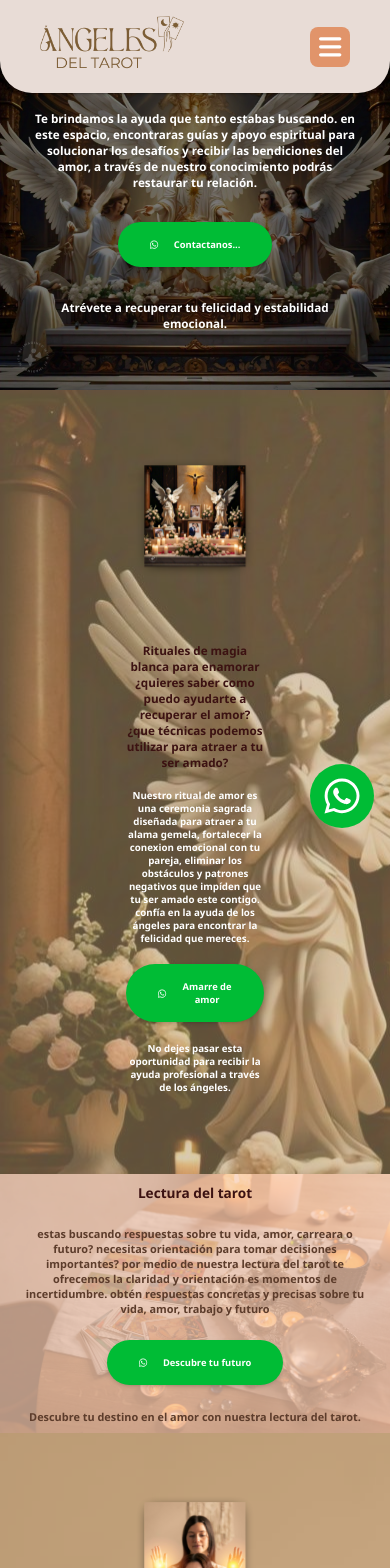
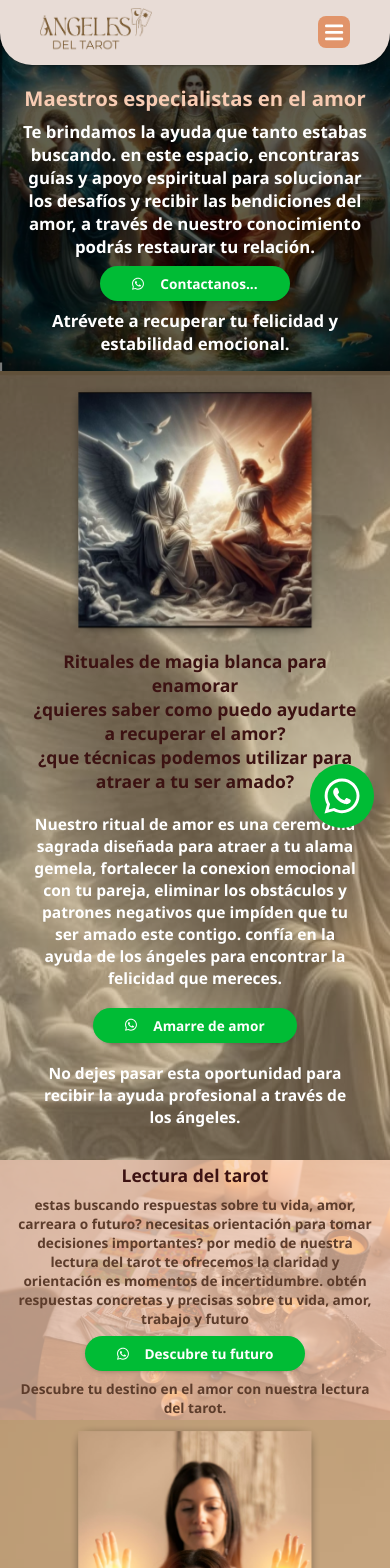
Before and after one commit to IsmaelBM-best/angeles_del_tarot, a Vue app: page / in a window 390 px wide. Shown: the top 1568 px of the page. Built offline with nearby package versions, Linux system fonts and the light colour scheme.

Commit message:
frontend mobile version angels

```diff
--- a/src/components/Main.vue
+++ b/src/components/Main.vue
@@ -51,7 +51,7 @@ export default {
     <div class="main_container" v-if="!show_component">
         <div class="main" id="main">
             <img src="../image/angeles_1.jpeg" alt="Meditación">
-            <div class="text_container">
+            <div class="text_container first_main">
               <div class="title">Maestros especialistas en el amor</div>
               <div class="text">Te brindamos la ayuda que tanto estabas buscando. en este espacio, encontraras guías y apoyo espiritual para solucionar los desafíos y recibir las bendiciones del amor, a través de nuestro conocimiento podrás restaurar tu relación.</div>
               <a href="https://wa.me/3015795111" class="button_appointment" target="_blank">
--- a/src/sass/header.scss
+++ b/src/sass/header.scss
@@ -145,3 +145,40 @@
         top: 6rem;
     }
 }
+
+@media (max-width: 900px) {
+    .header_container .options_button {
+        @include flex-center;
+    }
+    .header_container .options_header {
+        display: none;
+    }
+    .header_container img {
+        width: 9rem;
+    }
+    .options_deploy {
+        top: 6rem;
+    }
+}
+
+@media (max-width: 550px) {
+    .header_container {
+        padding: 0.5rem 2.5rem;
+    }
+    .header_container .options_button {
+        width: 2rem;
+        height: 2rem;
+        svg {
+            font-size: 1.3rem;
+        }
+    }
+    .header_container .options_header {
+        display: none;
+    }
+    .header_container img {
+        width: 7rem;
+    }
+    .options_deploy {
+        top: 4.5rem;
+    }
+}
--- a/src/sass/main.scss
+++ b/src/sass/main.scss
@@ -585,7 +585,7 @@ reduce the size of the label and move upwards
   display: flex;
   gap: 2rem;
   align-items: flex-end;
-  justify-content: center;
+  justify-content: flex-start;
   background-color: #5C3C2B;
   overflow-x: auto;
   padding: 2rem;
@@ -603,5 +603,80 @@ reduce the size of the label and move upwards
   }
   .contact_footer {
     flex-direction: column;
+    h1 {
+      font-size: 3.2vw;
+    }
   }
 }
+
+@media (max-width: 600px) {
+  .main_container .main .text_container {
+    gap: 0.5rem;
+    font-size: 4.3vw;
+    padding: 1rem;
+    .title {
+      font-size: 5.2vw;
+    }
+  }
+
+  .main_container .main .first_main {
+    justify-content: flex-end;
+  }
+
+  .button_appointment {
+    font-size: 3.5vw;
+    padding: 0.5rem 2rem;
+    text-wrap-mode: nowrap;
+  }
+
+  .angels_information .blur_angels_info {
+    padding: 2rem;
+    gap: 2rem;
+    .angels_text {
+      width: 100%;
+    }
+  }
+
+  .angels_information .angels_text .question {
+    font-size: 4.5vw;
+  }
+
+  .angels_information .angels_text .text {
+    font-size: 4vw;
+  }
+
+  .angels_information img {
+    width: 65%;
+  }
+
+  .testimonies_container .members_number {
+    font-size: 3.5vw;
+    gap: 0.5rem;
+    padding: 1rem;
+    .title {
+      font-size: 4.5vw;
+    }
+  }
+
+  .contact_footer {
+    padding: 1.5rem;
+    h1 {
+      font-size: 4.5vw;
+    }
+    .form_information {
+      width: 100%;
+      .form_angels {
+        padding: 1.5rem;
+      }
+    }
+    img {
+      width: 60%;
+    }
+  }
+
+
+  .testimonios img {
+    width: 15rem;
+  }
+
+}
```
Also changed, not shown: src/image/angeles_1.jpeg, src/image/angeles_2.jpeg.
